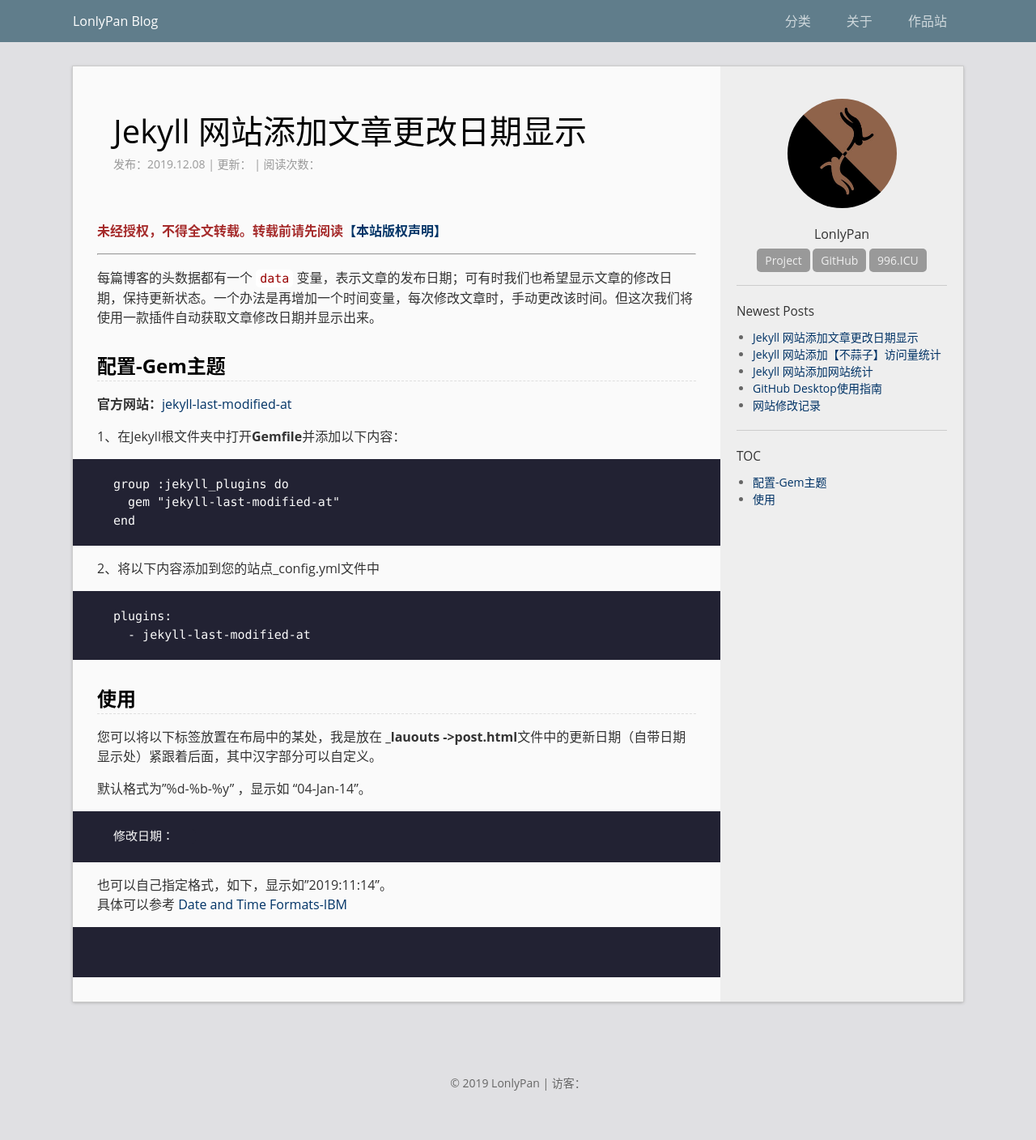
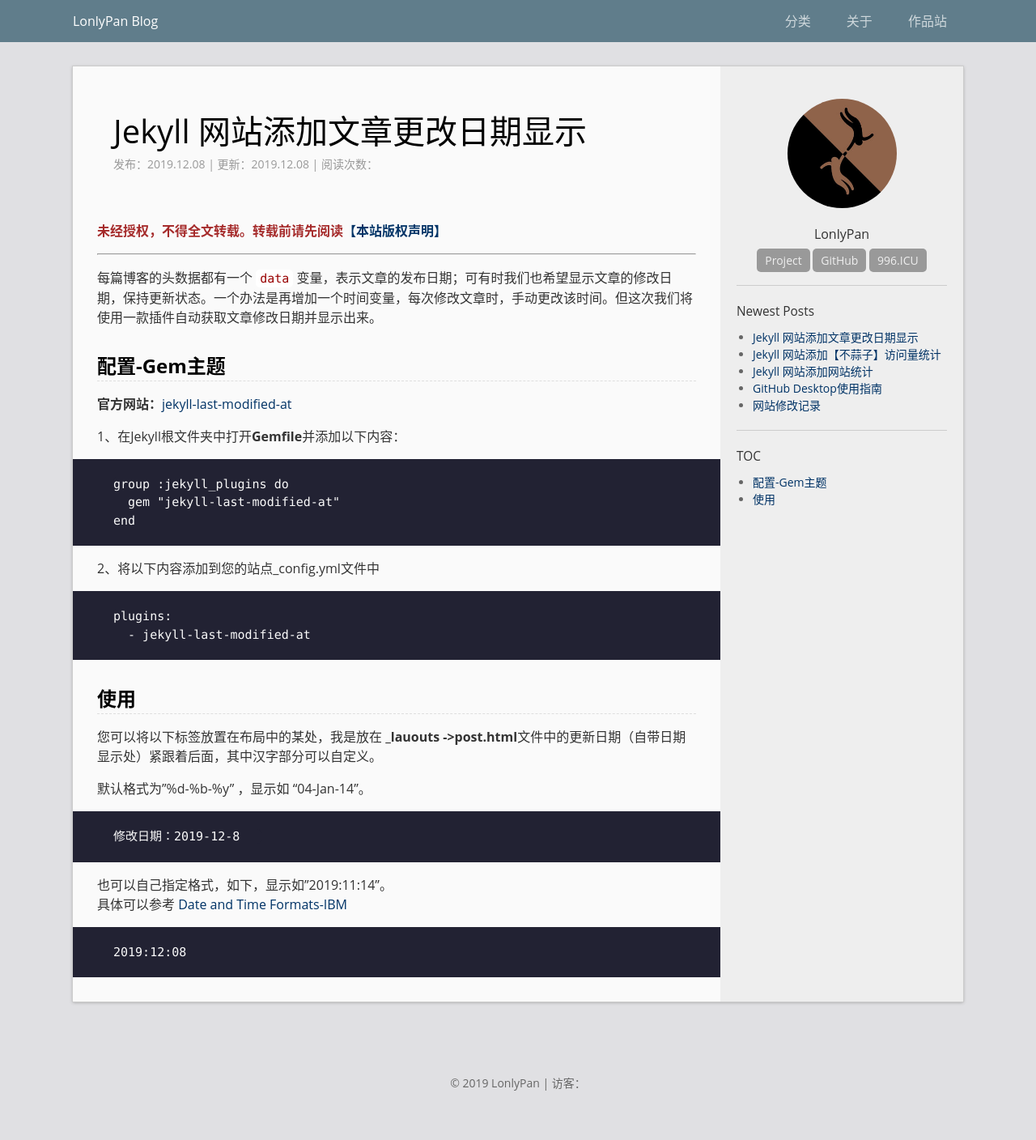
Before and after one commit to LonlyStack/LonlyPan.github.io, a Jekyll site: the page built from _posts/2019-12-8-Jekyll 网站添加文章更改日期显示.md, in a window 1280 px wide. Shown: the whole page at 81% size. Built offline with Jekyll 4.4.1, drawn with Linux system fonts in a browser that asks for light colours; comment, search, counter and statistics services are not loaded.

Commit message:
修改文件: _posts/2019-12-8-Jekyll 网站添加文章更改日期显示.md

```diff
--- a/_posts/2019-12-8-Jekyll 网站添加文章更改日期显示.md
+++ b/_posts/2019-12-8-Jekyll 网站添加文章更改日期显示.md
@@ -2,7 +2,7 @@
 layout: post
 title:    "Jekyll 网站添加文章更改日期显示"
 date:   2019-12-8  13:31
-last-modified-at:  2019-12-8
+last_modified_at:  2019-12-8
 categories: HTML&CSS
 ---
 
```
